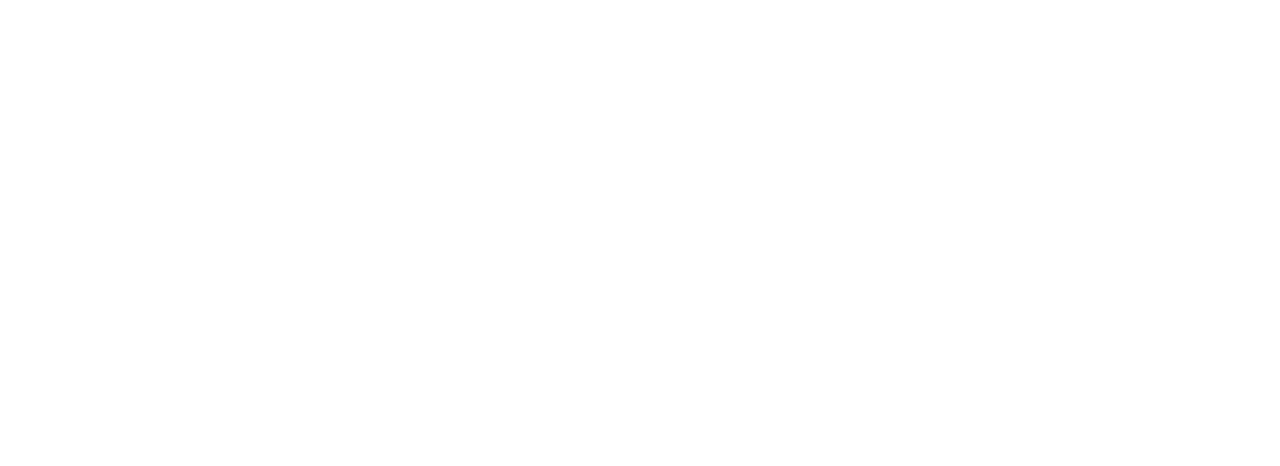
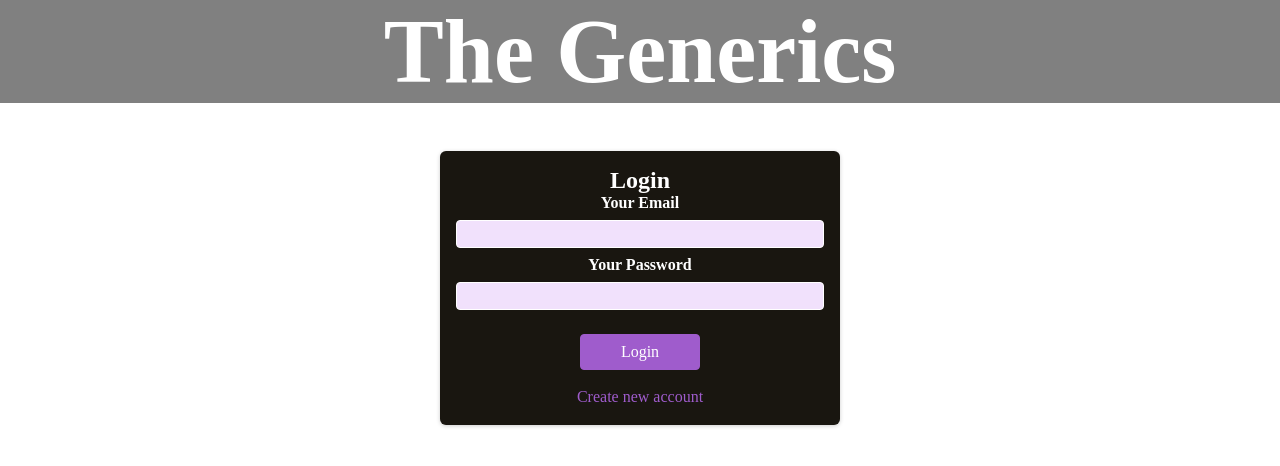
Before and after one commit to kapil11Agnihotri/Ecommerce-website, a React (Create React App) app: page /Auth in a window 1280 px wide. Before the commit this address had no page. Shown: the top 466 px of the page. Built offline with nearby package versions, Linux system fonts and the light colour scheme.

Commit message:
login added

```diff
--- a/src/App.css
+++ b/src/App.css
@@ -28,7 +28,7 @@
     padding: 20px;
   }
   .generics{
-    font-size: 60px;
+    font-size: 90px;
     text-align: center;
   font-weight: bold;
   font-family: "Times New Roman", Times, serif;
--- a/src/App.js
+++ b/src/App.js
@@ -8,8 +8,9 @@
 import About from "./components/Pages/About";
 import ContactUs from "./components/Pages/ContactUs";
 import ProductDetails from "./components/Pages/productDetails";
+import AuthForm from "./components/Pages/Auth";
 
-function App() {
+function App(props) {
   const [product, setProduct] = useState([
     {
       key:1,
@@ -82,6 +83,7 @@
           <Route path="/About" element={<About />} />
           <Route path="/Contact-Us"  element={<ContactUs onAddDetails={contectFormHandler}/>}/>
           <Route path="/Store/:productId" element={<ProductDetails product={product} />}/>
+          <Route path="/Auth" element={<AuthForm/>}/>
         </Routes>
       </BrowserRouter>
     </>
--- a/src/components/Header.js
+++ b/src/components/Header.js
@@ -19,6 +19,10 @@
           {" "}
           <div>ABOUT</div>
         </Link>
+        <Link to="/Auth">
+        {''}
+        <div>Login</div>
+        </Link>
         <Link to="/Contact-Us">
           {" "}
           <div>Contact Us</div>
--- /dev/null
+++ b/src/components/Pages/Auth.js
@@ -0,0 +1,112 @@
+
+import { useState, useRef,useContext } from "react";
+
+import AuthContext from "../../store/auth-context";
+import { useNavigate } from "react-router-dom";
+
+
+import classes from "./AuthForm.module.css";
+import Footer from "../Footer";
+
+const AuthForm = () => {
+ const history=useNavigate()
+  const emailInputRef = useRef();
+  const passwordInputRef = useRef();
+
+  const [isLogin, setIsLogin] = useState(true);
+  const [isLoading, setIsLoading] = useState(false);
+
+  const authCtx=useContext(AuthContext)
+
+
+  const submitHandler = (event) => {
+    event.preventDefault();
+
+    const enteredEmail = emailInputRef.current.value;
+    const enteredPassword = passwordInputRef.current.value;
+
+    setIsLoading(true);
+    let url;
+    if (isLogin) {
+      url =
+        "https://identitytoolkit.googleapis.com/v1/accounts:signInWithPassword?key=AIzaSyCm5L7G1RQwkRNv8SpcRkiunQDVORXBR48";
+    } else {
+      url =
+        "https://identitytoolkit.googleapis.com/v1/accounts:signUp?key=AIzaSyCm5L7G1RQwkRNv8SpcRkiunQDVORXBR48";
+    }
+    fetch(url, {
+      method: "POST",
+      body: JSON.stringify({
+        email: enteredEmail,
+        password: enteredPassword,
+        returnSecureToken: true,
+      }),
+      headers: {
+        "Content-Type": "application/json",
+      },
+    })
+      .then((res) => {
+        setIsLoading(false);
+        if (res.ok) {
+          return res.json();
+        } else {
+          return res.json().then((data) => {
+            let errorMessage = "Authentication-Failed";
+            if (data && data.error && data.error.message) {
+              errorMessage = data.error.message;
+            }
+            alert(errorMessage);
+            throw new Error(errorMessage);
+          });
+        }
+      })
+      .then((data) => {
+        authCtx.login(data.idToken)
+      history('/store')
+
+
+      })
+      .catch((err) => {
+        alert(err.message);
+      });
+  };
+
+  return (
+    <><div className={classes.generics}>The Generics</div>
+    <section className={classes.auth}>
+      <h1>{isLogin ? "Login" : "Sign Up"}</h1>
+      <form onSubmit={submitHandler}>
+        <div className={classes.control}>
+          <label htmlFor="email">Your Email</label>
+          <input type="email" id="email" required ref={emailInputRef} />
+        </div>
+        <div className={classes.control}>
+          <label htmlFor="password">Your Password</label>
+          <input
+            type="password"
+            id="password"
+            required
+            ref={passwordInputRef}
+          />
+        </div>
+        <div className={classes.actions}>
+          {!isLoading && (
+            <button>{isLogin ? "Login" : "Create Account"}</button>
+          )}
+          {isLoading && <p>Sending Request....</p>}
+          <button
+            type="button"
+            className={classes.toggle}
+
+          >
+            {isLogin ? "Create new account" : "Login with existing account"}
+          </button>
+        </div>
+      </form>
+    </section>
+
+    </>
+  );
+};
+
+export default AuthForm;
--- /dev/null
+++ b/src/components/Pages/AuthForm.module.css
@@ -0,0 +1,81 @@
+.generics{
+    font-size: 90px;
+    text-align: center;
+  font-weight: bold;
+  font-family: "Times New Roman", Times, serif;
+  flex-basis: 65%;
+  color:white;
+  background: grey;
+  }
+.auth {
+    margin: 3rem auto;
+    width: 95%;
+    max-width: 25rem;
+    border-radius: 6px;
+    background-color: #191610;
+    box-shadow: 0 1px 4px rgba(0, 0, 0, 0.2);
+    padding: 1rem;
+    text-align: center;
+  }
+
+  .auth h1 {
+    text-align: center;
+    color: white;
+  }
+
+  .control {
+    margin-bottom: 0.5rem;
+  }
+
+  .control label {
+    display: block;
+    color: white;
+    font-weight: bold;
+    margin-bottom: 0.5rem;
+  }
+
+  .control input {
+    font: inherit;
+    background-color: #f1e1fc;
+    color: #0c0a0e;
+    border-radius: 4px;
+    border: 1px solid white;
+    width: 100%;
+    text-align: left;
+    padding: 0.25rem;
+  }
+
+  .actions {
+    margin-top: 1.5rem;
+    display: flex;
+    flex-direction: column;
+    align-items: center;
+  }
+
+  .actions button {
+    cursor: pointer;
+    font: inherit;
+    color: white;
+    background-color: #9f5ccc;
+    border: 1px solid #9f5ccc;
+    border-radius: 4px;
+    padding: 0.5rem 2.5rem;
+  }
+
+  .actions button:hover {
+    background-color: #873abb;
+    border-color: #873abb;
+  }
+
+  .actions .toggle {
+    margin-top: 1rem;
+    background-color: transparent;
+    color: #9f5ccc;
+    border: none;
+    padding: 0.15rem 1.5rem;
+  }
+
+  .actions .toggle:hover {
+    background-color: transparent;
+    color: #ae82cc;
+  }
--- a/src/components/ProductList.js
+++ b/src/components/ProductList.js
@@ -1,6 +1,7 @@
 import "../App.css";
 
 import { Link } from "react-router-dom";
+
 function ProductList({ product, addToCart }) {
   return (
     <div className="flex">
@@ -11,9 +12,10 @@
             <div className="product-item">
               <Link to={`/Store/${productItem.key}`}>
                 {""}
+                <p style={{color:'black',textAlign:'center'}}>{productItem.title}</p>
+                <br/>
                 <img src={productItem.url} width="100%" alt="color" />
                 </Link>
-                <p>{productItem.title}</p>
 
               <p> Rs. {productItem.price} /-</p>
               <button onClick={() => addToCart(productItem)}>
--- a/src/components/Store.js
+++ b/src/components/Store.js
@@ -4,11 +4,36 @@
 
 
 import Footer from "./Footer";
+function isPresent(cart,data){
+  let productId=data.key;
+  for(let i=0;i<cart.length;i++){
+    if(cart[i].key===productId)
+    return {
+      present:true,
+      kahPeMila:i,
+    }
+  }
+  return {
+    present:false,
+  };
+}
 export const Store = (props) => {
     let {setCart,cart}=props;
 
     const addToCart = (data) => {
-        setCart([...cart, { ...data, quantity: 1 }]);
+      console.log("data",data);
+      console.log(("cart",cart))
+
+      let obj=isPresent(cart,data);
+      if(obj.present){
+        cart[obj.kahPeMila].quantity+=1;
+        setCart(cart);
+      }
+
+       else{
+          setCart([...cart, { ...data, quantity: 1 }]);
+        }
+
       };
 
     const [product, setProduct] = useState([
@@ -46,6 +71,7 @@
     <Header  cart={props.count} handleShow={props.handleShow}/>
 
     <ProductList  product={product} addToCart={addToCart}/>
+
     <Footer/>
     </>
   )
--- a/src/index.js
+++ b/src/index.js
@@ -2,12 +2,14 @@
 import { createRoot } from "react-dom/client";
 
 import App from "./App";
+import { AuthContextProvider } from "./store/auth-context";
 
 const rootElement = document.getElementById("root");
 const root = createRoot(rootElement);
 
 root.render(
-  <StrictMode>
+
+  <AuthContextProvider>
     <App />
-  </StrictMode>
+  </AuthContextProvider>
 );
--- /dev/null
+++ b/src/store/auth-context.js
@@ -0,0 +1,35 @@
+import React, { useState } from "react";
+
+const AuthContext = React.createContext({
+  token: "",
+  isLoggedIn: false,
+  login: (token) => {},
+  logout: () => {},
+});
+
+export const AuthContextProvider = (props) => {
+  const initialToken=localStorage.getItem('token')
+  const [token, setToken] = useState(initialToken);
+
+  const userIsLoggedIn = !!token;
+
+  const loginHandler = (token) => {
+    setToken(token);
+    localStorage.setItem('token',token)
+  };
+
+  const logoutHandler = () => {
+    setToken(null);
+    localStorage.removeItem('token')
+  };
+
+  const contextValue = {
+    token: token,
+    isLoggedIn: userIsLoggedIn,
+    login: loginHandler,
+    logout: logoutHandler,
+  };
+
+  return <AuthContext.Provider value={contextValue}>{props.children}</AuthContext.Provider>;
+};
+export default AuthContext;
```
Also changed, not shown: src/components/CartList.js (+35 -9 lines), src/components/Pages/productDetails.js (+24 -20 lines).
